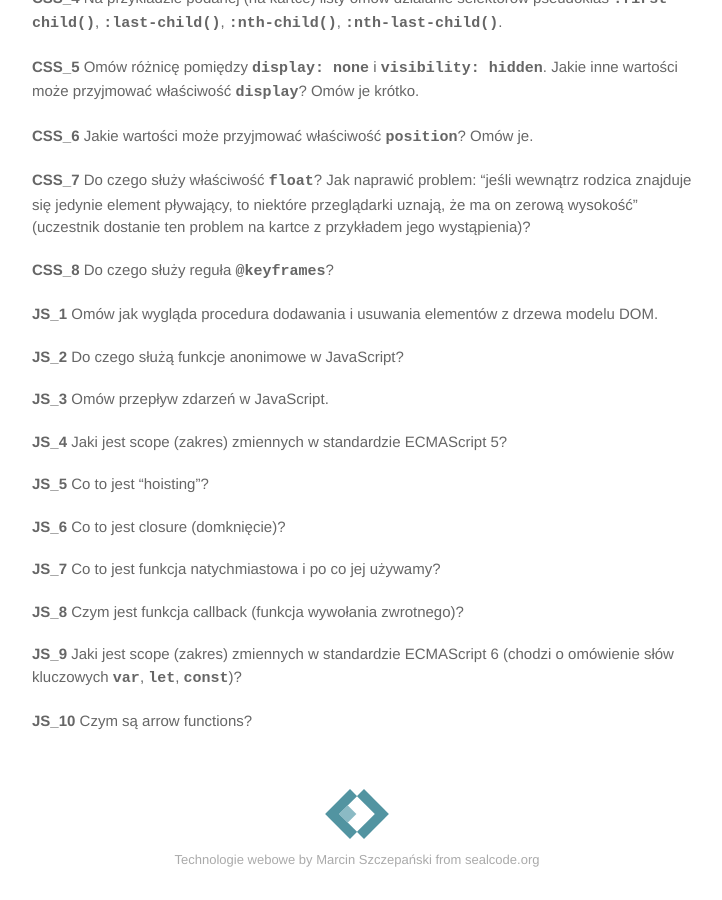
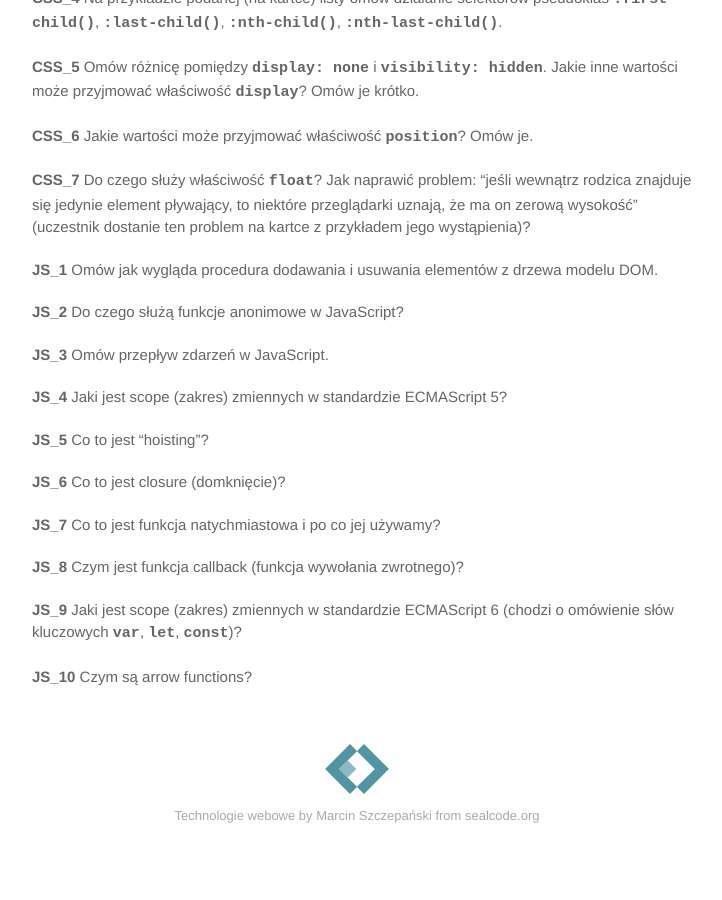
Before and after one commit to marcin-szczepanski/TWE, a Jekyll site: the page built from zajecia/2/informacje.md, in a window 1280 px wide and 900 px high, scrolled down 2235 px. Shown: the whole window, without its empty margins (283-1005 px from the left). Built offline with Jekyll 4.4.1, drawn with Linux system fonts in a browser that asks for light colours; some web fonts are replaced; after the commit the page ends 3090 px from its top, so only the background shows below that.

Commit message:
Update informacje.md

```diff
--- a/zajecia/2/informacje.md
+++ b/zajecia/2/informacje.md
@@ -68,8 +68,6 @@ Zakres materiału do pytań dotyczących kodu to cały materiał ze wszystkich t
 
 	**CSS_7** Do czego służy właściwość <span class="preformat">float</span>? Jak naprawić problem: "jeśli wewnątrz rodzica znajduje się jedynie element pływający, to niektóre przeglądarki uznają, że ma on zerową wysokość" (uczestnik dostanie ten&nbsp;problem na&nbsp;kartce z przykładem jego wystąpienia)?
 
-	**CSS_8** Do czego służy reguła <span class="preformat">@keyframes</span>?
-
 	**JS_1** Omów jak wygląda procedura dodawania i usuwania elementów z drzewa modelu DOM.
 
 	**JS_2** Do czego służą funkcje anonimowe w JavaScript?
```
